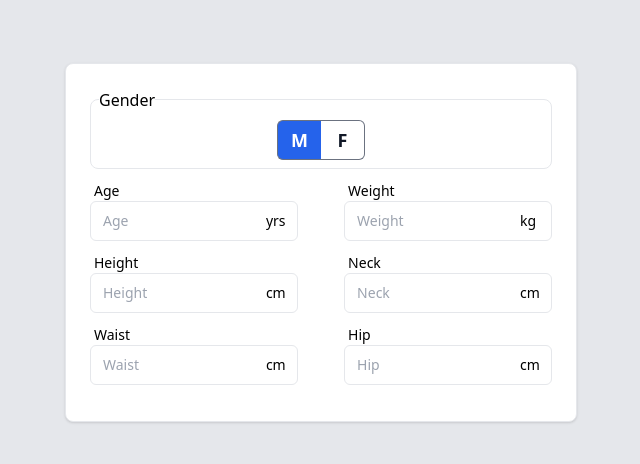
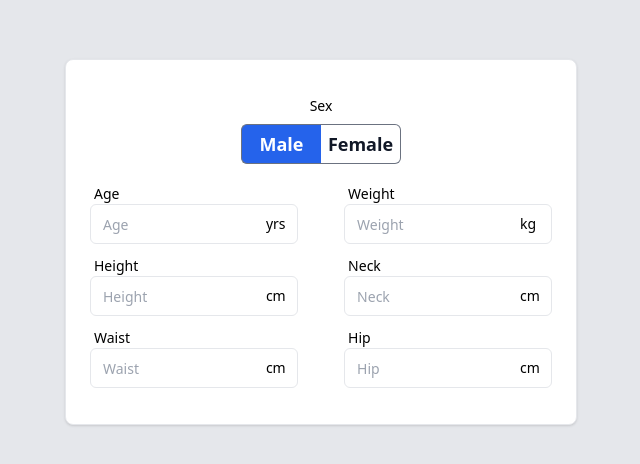
Before and after one commit to luizhf42/medefit, a Nuxt app: page / in a window 1280 px wide. Shown: the part 158-622 px from the top of the page, without its empty margins (319-959 px from the left). Built offline with nearby package versions, Linux system fonts and the light colour scheme.

Commit message:
feat: style sex fieldset

```diff
--- a/components/SexField.vue
+++ b/components/SexField.vue
@@ -1,6 +1,7 @@
 <template>
+	<div ></div>
 	<fieldset>
-		<legend>Gender</legend>
+		<legend>Sex</legend>
 		<div class="wrapper">
 			<SexInput radioSex="male" />
 			<SexInput radioSex="female" />
@@ -12,7 +13,11 @@
 
 <style scoped lang="postcss">
 fieldset {
-	@apply border border-gray-200 dark:border-gray-800 rounded-lg p-2;
+	@apply p-2;
+
+	legend {
+		@apply text-center text-sm font-medium;
+	}
 
 	.wrapper {
 		@apply flex justify-center items-center;
--- a/components/SexInput.vue
+++ b/components/SexInput.vue
@@ -1,10 +1,13 @@
 <template>
 	<label>
-		<input type="radio" name="gender" :value="radioSex" :checked="radioSex == 'male'"/>
-		<div :class="radioSex">{{ radioSex[0].toUpperCase() }}</div>
-		</label
-	>
-
+		<input
+			type="radio"
+			name="gender"
+			:value="radioSex"
+			:checked="radioSex == 'male'"
+		/>
+		<div :class="radioSex">{{ radioSex }}</div>
+	</label>
 </template>
 
 <script setup lang="ts">
@@ -26,9 +29,9 @@ label {
 	}
 
 	div {
-		@apply text-lg font-bold w-11 h-10 flex items-center justify-center text-white border border-gray-500;
+		@apply transition-colors capitalize text-lg font-bold w-20 h-10 flex items-center justify-center text-white border border-gray-500;
 
-	  &.female {
+		&.female {
 			@apply bg-pink-600 rounded-r-md border-l-0;
 		}
 
```
